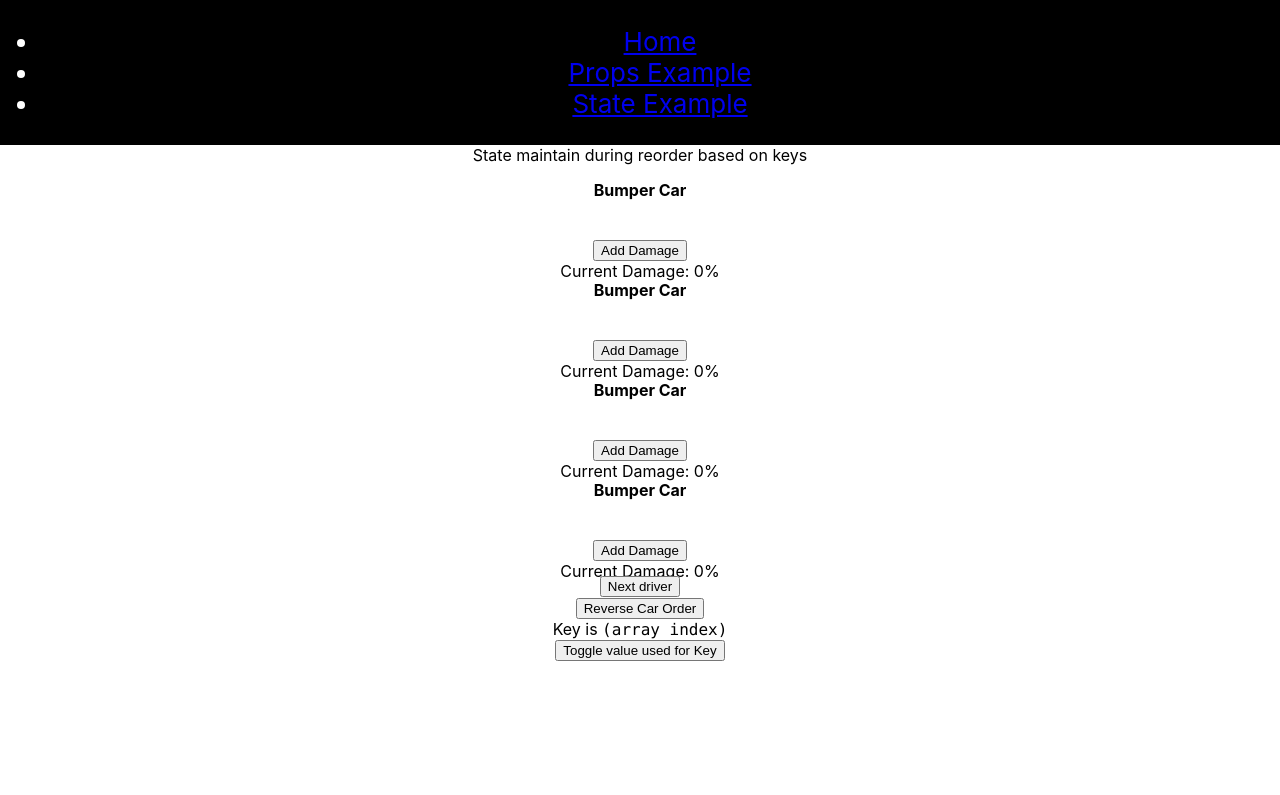
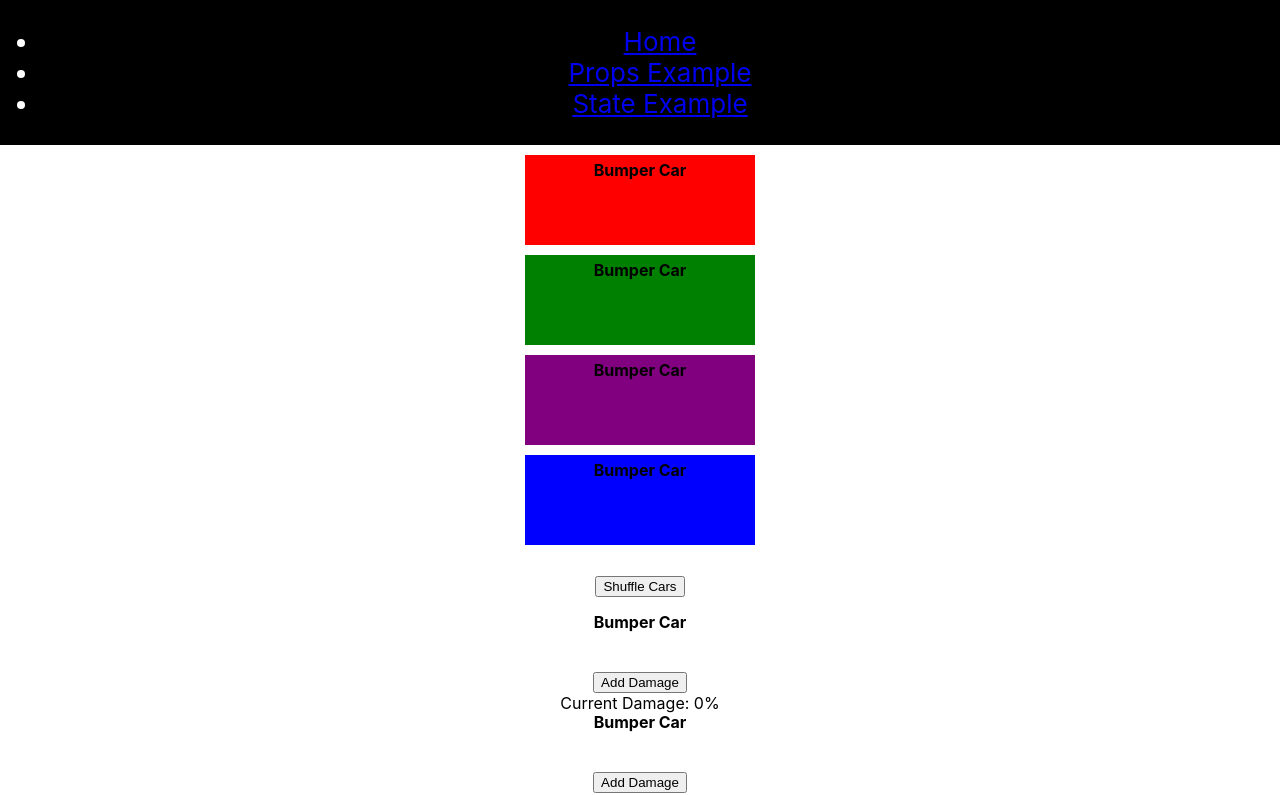
Before and after one commit to salcode/reactjs-mount-render-key, a React (Create React App) app: page /state-page in a window 1280 px wide. Shown: the top 795 px of the page. Built offline with nearby package versions, Linux system fonts and the light colour scheme.

Commit message:
Update StatePage component
Update StatePage component and include shuffle functionality

```diff
--- a/src/components/StatePage/index.js
+++ b/src/components/StatePage/index.js
@@ -1,5 +1,26 @@
-export default function StatePage() {
+import { useState } from 'react';
+import BumperCar from '../StatefulBumperCar';
+
+export default function StatePage({initialCarsArray}) {
+  const [cars, setCars] = useState(initialCarsArray);
   return (
-    <div>State maintain during reorder based on keys</div>
+    <div>
+      {
+        cars.map((car, i) => (
+          <BumperCar
+            color={car.color}
+            key={i}
+          />
+        ))
+      }
+      <br />
+      <button
+        onClick={() => setCars(
+          (cars) => [...cars].sort( () => .5 - Math.random() )
+        )}
+      >
+        Shuffle Cars
+      </button>
+    </div>
   );
 }
```
